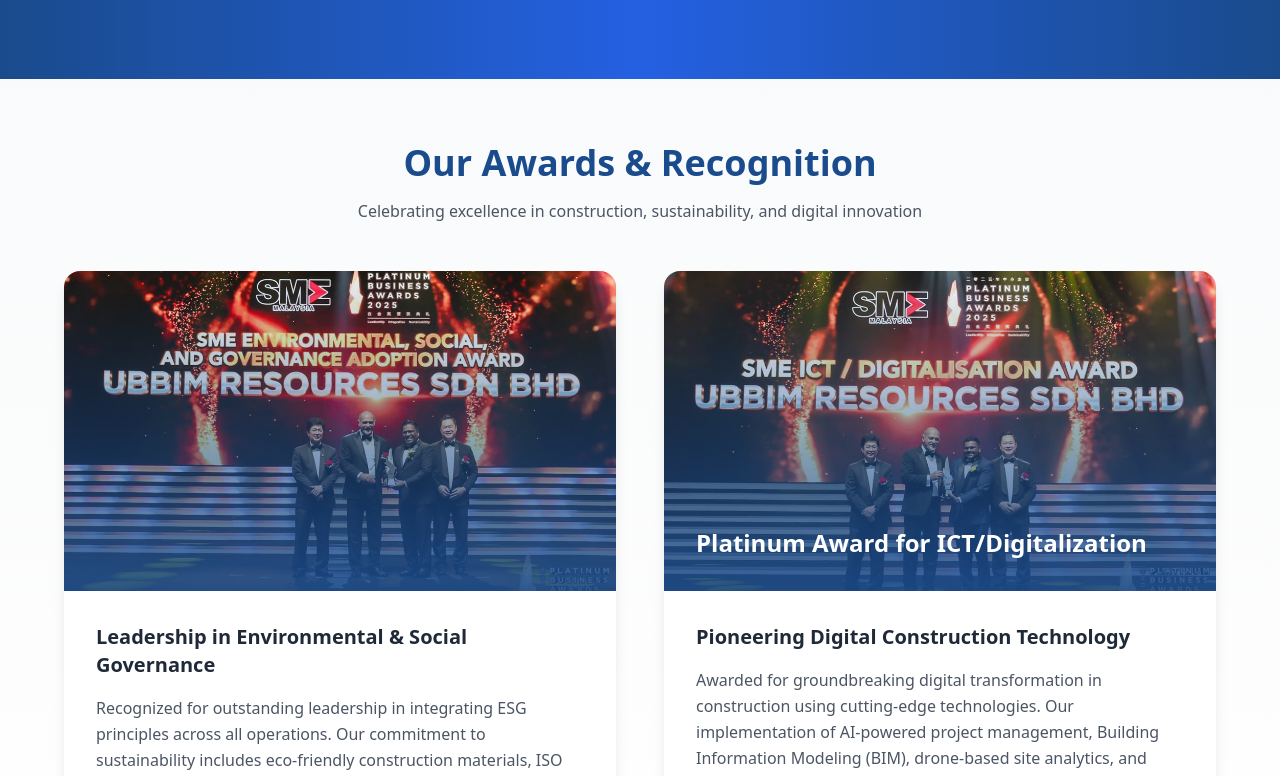
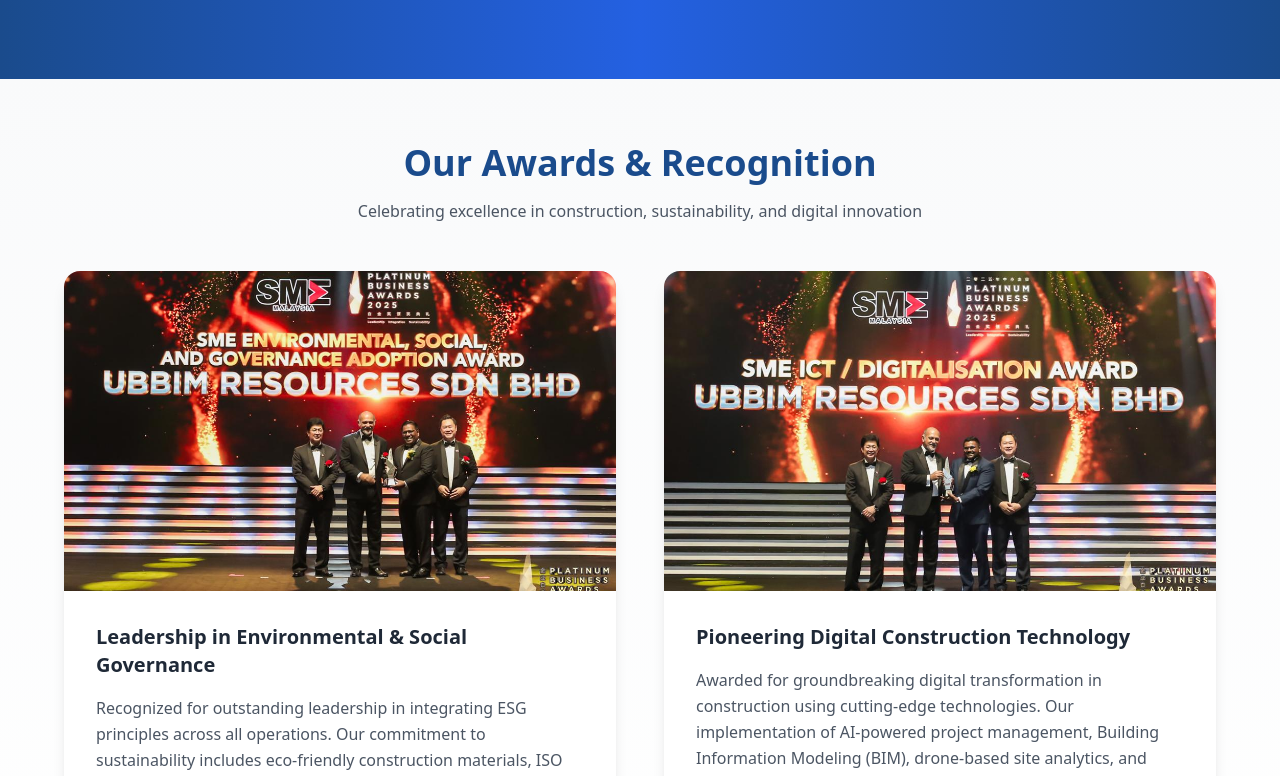
Before and after one commit to monsteryoda/Ubbim-app, a React (Vite) app: page /award in a window 1280 px wide. Shown: the part 553-1329 px from the top of the page. Built offline with nearby package versions, Linux system fonts and the light colour scheme.

Commit message:
[dyad] Removed gradient overlays from award cards - wrote 1 file(s)

```diff
--- a/src/components/AwardFilters.tsx
+++ b/src/components/AwardFilters.tsx
@@ -38,10 +38,6 @@ const AwardFilters: React.FC<AwardFiltersProps> = ({
                 alt="Platinum Award for ESG Ceremony"
                 className="w-full h-full object-cover"
               />
-              <div className="absolute inset-0 bg-gradient-to-t from-[#1A4B8C]/90 to-transparent flex items-end">
-                <div className="p-8 text-white">
-                </div>
-              </div>
             </div>
             <div className="p-8">
               <h4 className="text-xl font-bold text-gray-800 mb-4">Leadership in Environmental & Social Governance</h4>
@@ -63,11 +59,6 @@ const AwardFilters: React.FC<AwardFiltersProps> = ({
                 alt="Platinum Award for ICT/Digitalization Ceremony"
                 className="w-full h-full object-cover"
               />
-              <div className="absolute inset-0 bg-gradient-to-t from-[#1A4B8C]/90 to-transparent flex items-end">
-                <div className="p-8 text-white">
-                  <h3 className="text-2xl font-bold">Platinum Award for ICT/Digitalization</h3>
-                </div>
-              </div>
             </div>
             <div className="p-8">
               <h4 className="text-xl font-bold text-gray-800 mb-4">Pioneering Digital Construction Technology</h4>
```
